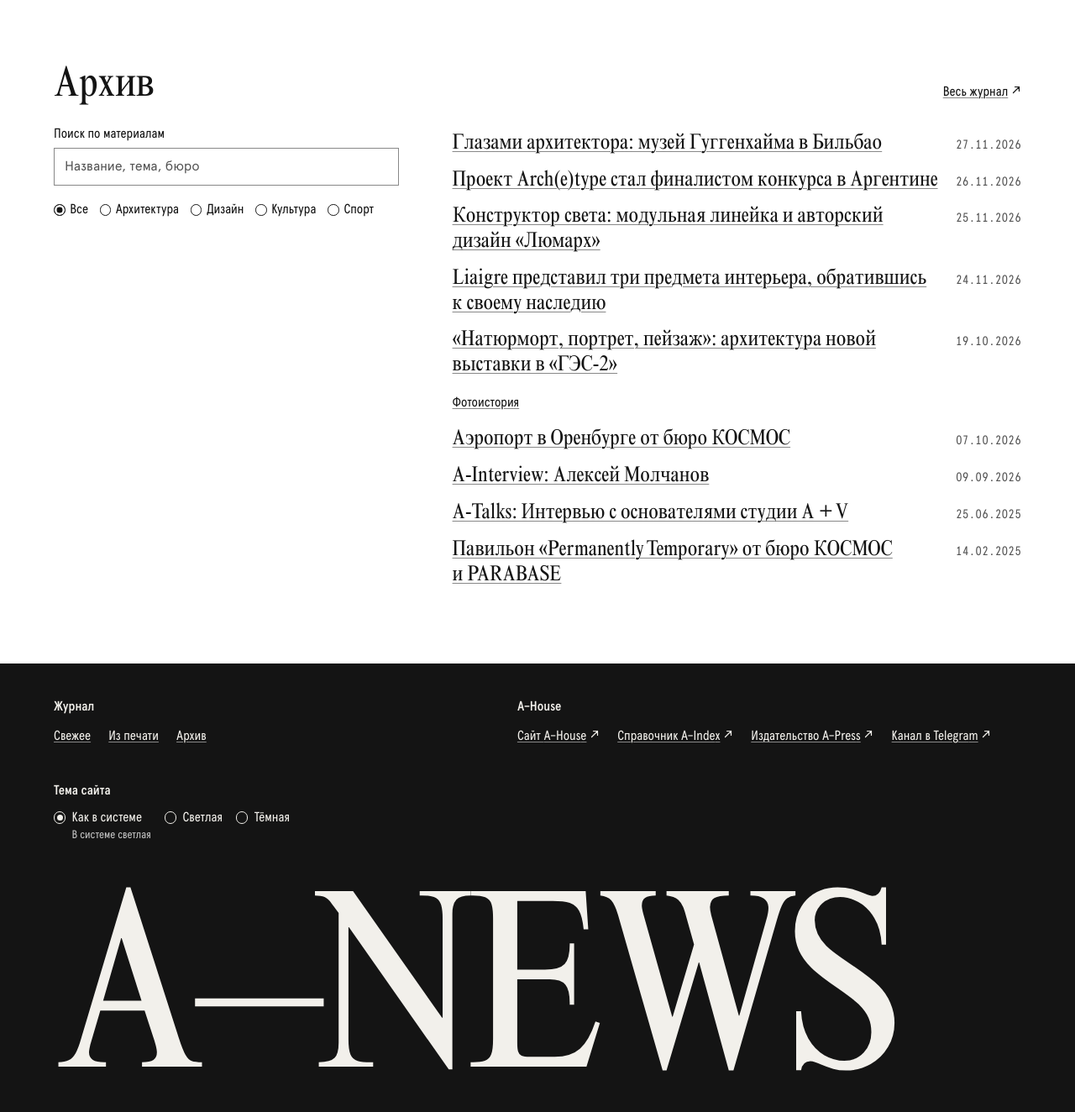
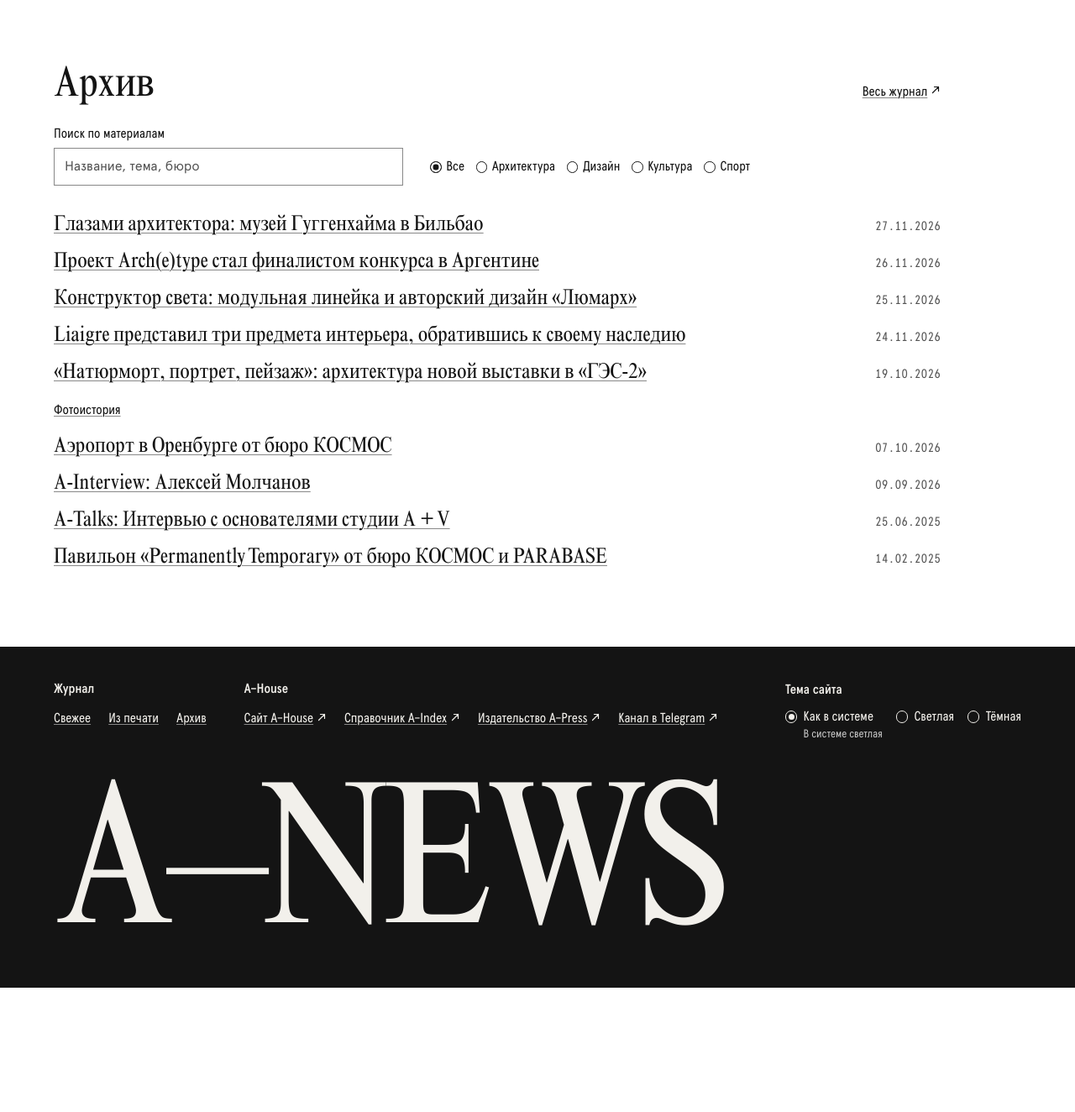
Before and after one commit to anton-gorokhovatsky/a-news, a plain HTML site: page index.html in a window 1280 px wide. Shown: the part 1716-3040 px from the top of the page at 84% size. After the commit the page ends 2892 px from the top, so only its background shows below. Drawn offline with Linux system fonts and the light colour scheme.

Commit message:
Перенести согласованный архив и компактный подвал A–News

```diff
--- a/news.css
+++ b/news.css
@@ -229,6 +229,8 @@ button, input { font: inherit; color: inherit; }
   line-height: 1.12;
 }
 
+.archive { margin-inline-end: auto; }
+
 .archive__layout {
   display: grid;
   grid-template-columns: minmax(0, 1fr);
@@ -440,7 +442,7 @@ button, input { font: inherit; color: inherit; }
 
 .reader-lead { margin-block-start: .55rem; }
 
-.material-heading, .material-cover, .material-related { max-inline-size: 66rem; }
+.archive, .material-heading, .material-cover, .material-related { max-inline-size: 66rem; }
 .material-heading .reader-lead { max-inline-size: 52ch; }
 .material-cover img { inline-size: 100%; block-size: auto; }
 
@@ -539,8 +541,7 @@ button, input { font: inherit; color: inherit; }
   }
 
   .photo-feature__link,
-  .print-story,
-  .archive__layout {
+  .print-story {
     grid-template-columns: minmax(0, 1fr) minmax(0, 1.65fr);
     gap: var(--news-column-gap);
   }
@@ -553,6 +554,8 @@ button, input { font: inherit; color: inherit; }
   .print-photo { aspect-ratio: 2 / 1; }
   .print-photo img { object-position: center 43%; }
   .print-lead { text-wrap: balance; }
+
+  .archive__layout { row-gap: clamp(1.1rem, 2vw, 1.65rem); }
 
   .footer-navigation {
     grid-template-columns: minmax(0, 1fr) minmax(0, 1.23fr);
@@ -570,6 +573,20 @@ button, input { font: inherit; color: inherit; }
   .cover-photo { aspect-ratio: 1.8; }
 }
 
+@media (min-width: 64em) {
+  .archive-form {
+    display: grid;
+    grid-template-columns: minmax(16rem, 26rem) minmax(0, 1fr);
+    grid-template-areas: "label label" "search topics";
+    align-items: end;
+    column-gap: clamp(1rem, 2.5vw, 2.4rem);
+  }
+
+  .archive-form label[for="archive-search"] { grid-area: label; }
+  .archive-form .search-field { grid-area: search; }
+  .archive-topics { grid-area: topics; margin-block-start: 0; }
+}
+
 @media (min-width: 68em) {
   .news-front {
     grid-template-columns: minmax(0, 1.23fr) minmax(0, 1fr);
@@ -579,6 +596,26 @@ button, input { font: inherit; color: inherit; }
 
   /* Align the visible caps in the heading with the adjacent photo. */
   .latest { margin-block-start: calc(-1 * var(--news-serif-top-gap) * var(--news-section-title)); }
+
+  .footer-inner {
+    display: grid;
+    grid-template-columns: minmax(0, 1fr) max-content;
+    gap: clamp(1.5rem, 3.3vw, 3rem);
+    align-items: start;
+  }
+
+  .footer-navigation {
+    grid-template-columns: max-content minmax(0, 1fr);
+    column-gap: clamp(1.5rem, 3.5vw, 3.2rem);
+  }
+
+  .footer-inner > .site-theme { margin-block-start: 0; }
+
+  .footer-wordmark {
+    grid-column: 1 / -1;
+    margin-block-start: 0;
+    font-size: min(21.2cqi, 18.5rem);
+  }
 }
 
 @media (min-width: 60em) {
```
